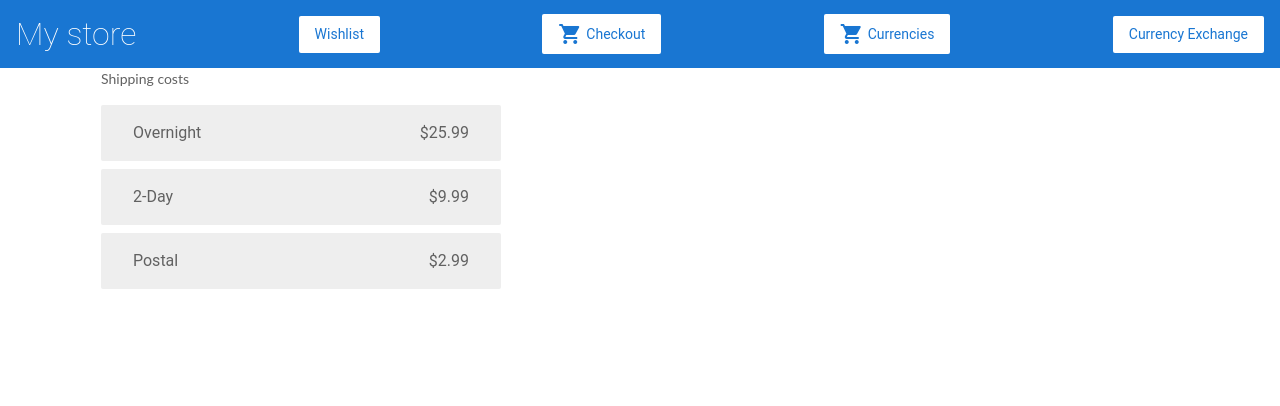
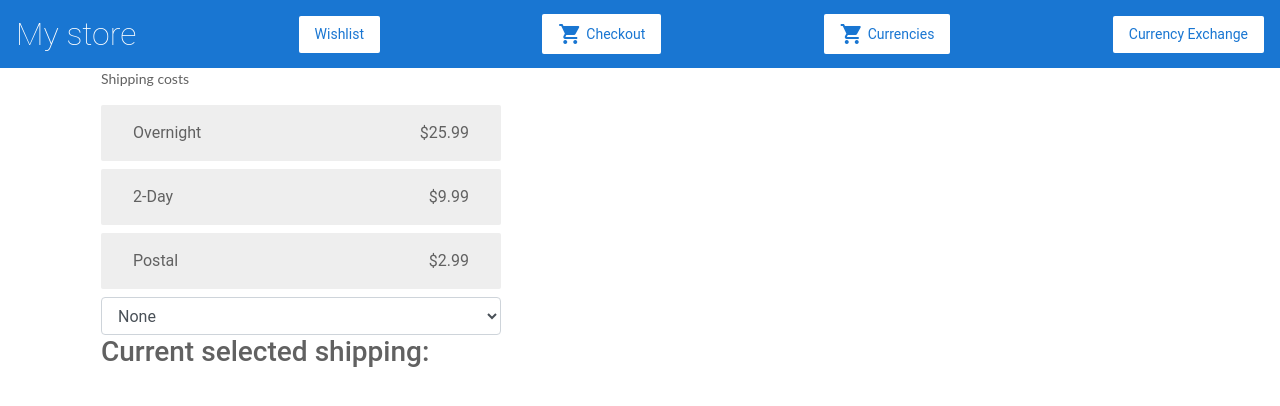
Before and after one commit to zhoricc3398/angular-tutorial-first, an Angular app: page /shipping in a window 1280 px wide. Shown: the top 406 px of the page. Built offline with nearby package versions, Linux system fonts and the light colour scheme.

Commit message:
feat(20-di-part-3): Finish 20-di-part-3

```diff
--- a/src/app/shipping.service.ts
+++ b/src/app/shipping.service.ts
@@ -1,12 +1,23 @@
 import { Injectable } from '@angular/core';
 import { HttpClient } from '@angular/common/http';
 
-@Injectable()
+@Injectable({
+  providedIn: 'root'
+})
 export class ShippingService {
+  private type;
 
   constructor(private http: HttpClient) { }
 
   getShippingCosts() {
     return this.http.get('/assets/shipping.json')
   }
+
+  setShipping(value) {
+    this.type = value;
+  }
+
+  getType() {
+    return this.type;
+  }
 }
--- a/src/app/shipping/shipping.component.html
+++ b/src/app/shipping/shipping.component.html
@@ -4,3 +4,12 @@
     <span>{{shipping.type}}</span>
     <span>{{shipping.price | currency}}</span>
 </div>
+
+<select class="form-control" (change)="selectShipping($event.target.value)">
+    <option>None</option>
+    <option *ngFor="let shipping of shippingCosts | async">{{shipping.type}}</option>
+</select>
+
+<h3>
+    Current selected shipping: {{selectedShipping}}
+</h3>
--- a/src/app/shipping/shipping.component.ts
+++ b/src/app/shipping/shipping.component.ts
@@ -2,7 +2,6 @@
 import { ShippingService } from '../shipping.service';
 
 @Component({
-  providers: [ShippingService],
   selector: 'app-shipping',
   templateUrl: './shipping.component.html',
   styleUrls: ['./shipping.component.scss']
@@ -17,4 +16,11 @@
   ngOnInit() {
   }
 
+  get selectedShipping() {
+    return this.shippingService.getType();
+  }
+
+  selectShipping(value) {
+    this.shippingService.setShipping(value);
+  }
 }
```
